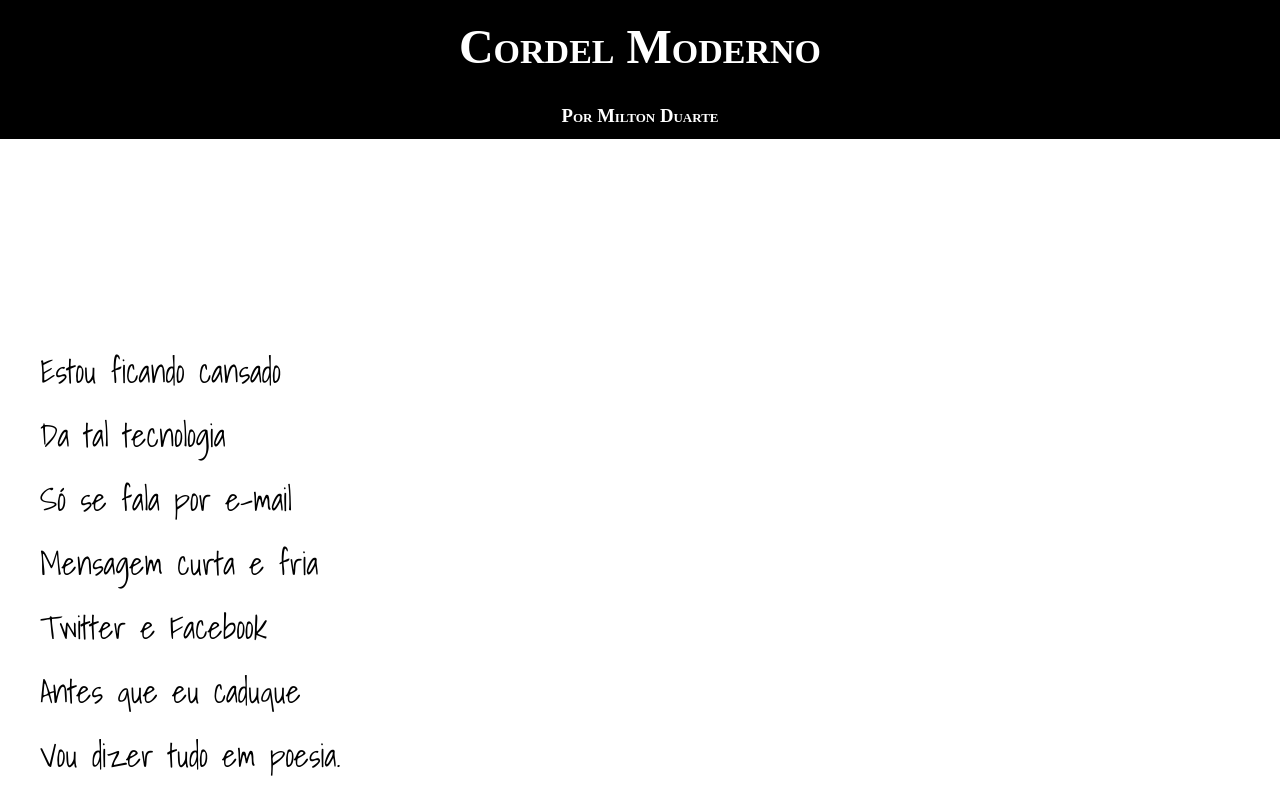
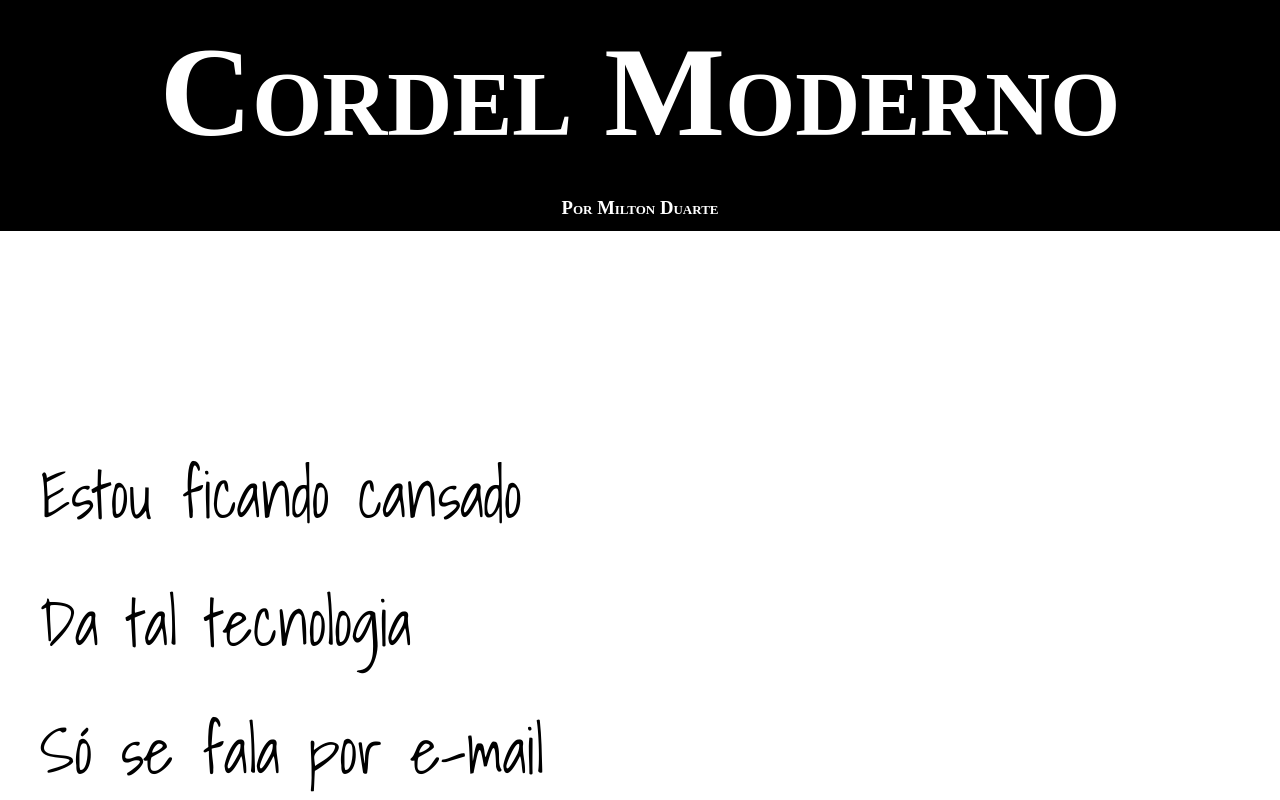
Before and after one commit to Jagarnot/Novo-projeto-cordel, a plain HTML site: page index.html in a window 1280 px wide. Shown: the top 800 px of the page. Drawn offline with Linux system fonts and the light colour scheme; a web font is replaced by a local one.

Commit message:
alteração

```diff
--- a/MeuCSS.css
+++ b/MeuCSS.css
@@ -6,15 +6,13 @@
 body{
     background-color: rgb(180, 181, 182);
     background-color: white;
-
-
 }
 
 header > h1{
     padding: 19px;/*Código para adicionar um espaçamento no titulo principal de 30 pixels*/
     /*text-transform: uppercase; - Código para deixar tudo maiusculo transformando*/
     font-variant: small-caps;/*Código para deixar todas as letras maiusculas mas as primeiras letras ainda maiores assim deixando com o traço das letras maiusculas porem com p tamanho correto desejado*/
-    font-size: 3em;
+    font-size: 10vw;
 }
 
 header > h3{
@@ -62,7 +60,7 @@ section{/*Código para almentar o espaçamento de todos os elementos da TAG*/
     padding-bottom: 25vh;
     line-height: 2em;/*Código pra inserir um espaçamento entre as linhas neste caso é um espaçamento duplo por ser "2em"*/
     padding-left: 40px;
-    font-size: 2em;
+    font-size: 5vw;
 }
 
 section.branco{
@@ -99,7 +97,7 @@ section.img2 > p{
 }
 section.img > p{
     background-color: rgba(0, 0, 0, 0.37);
-    width:300px ;
+    width:300px;
     padding: 27px;
     margin: 33px;
 
```
